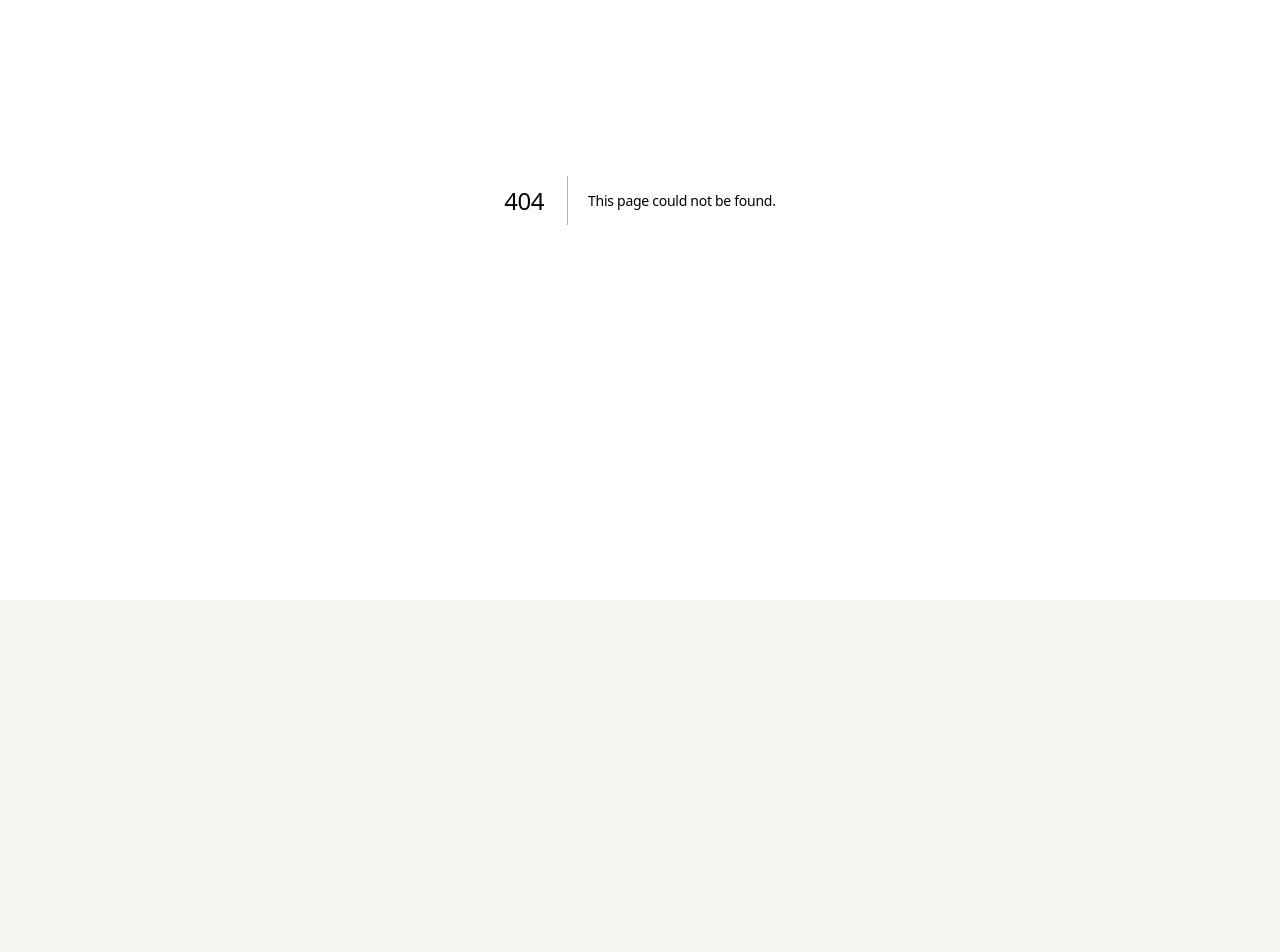
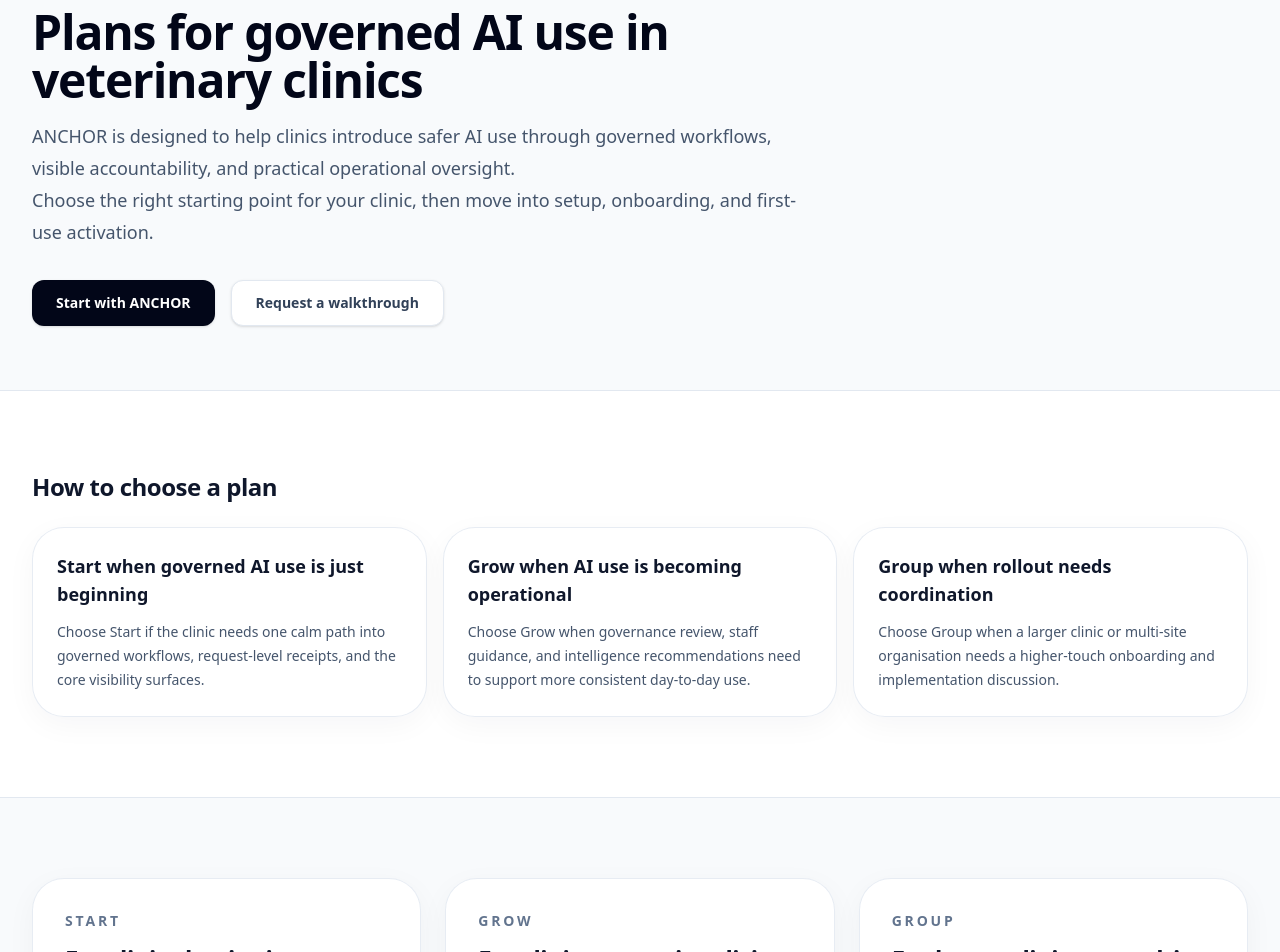
Before and after one commit to Raducu07/ANCHOR, a Next.js app: page /plans in a window 1280 px wide. Before the commit this address had no page. Shown: the part 200-1152 px from the top of the page. Before the commit the page ends 800 px from the top, so only its background shows below. Built offline with nearby package versions, Linux system fonts and the light colour scheme.

Commit message:
Add public plans page foundation

```diff
--- /dev/null
+++ b/app/plans/page.tsx
@@ -0,0 +1,128 @@
+import type { Metadata } from "next";
+import Link from "next/link";
+import { MarketingShell, SectionHeading, marketingPrimaryButtonClass, marketingSecondaryButtonClass } from "@/components/marketing/MarketingShell";
+import { Card } from "@/components/ui/Card";
+import { onboardingOverviewSteps, planCards, planChoiceGuidance, plansFaqs, productDoctrineItems } from "@/lib/marketingContent";
+
+export const metadata: Metadata = {
+  title: "ANCHOR | Plans",
+  description: "Choose the right starting point for governed AI use in veterinary clinics.",
+};
+
+export default function PlansPage() {
+  return (
+    <MarketingShell primaryCtaHref="/demo" primaryCtaLabel="Request a walkthrough">
+      <section className="px-4 pb-16 pt-24 sm:px-6 lg:px-8">
+        <div className="mx-auto max-w-7xl">
+          <SectionHeading
+            eyebrow="START WITH ANCHOR"
+            title="Plans for governed AI use in veterinary clinics"
+            body={`ANCHOR is designed to help clinics introduce safer AI use through governed workflows, visible accountability, and practical operational oversight.
+Choose the right starting point for your clinic, then move into setup, onboarding, and first-use activation.`}
+          />
+
+          <div className="mt-8 flex flex-col gap-4 sm:flex-row">
+            <Link href="/start" className={marketingPrimaryButtonClass("px-6 py-3 text-sm")}>
+              Start with ANCHOR
+            </Link>
+            <Link href="/demo" className={marketingSecondaryButtonClass("px-6 py-3 text-sm")}>
+              Request a walkthrough
+            </Link>
+          </div>
+        </div>
+      </section>
+
+      <section className="border-y border-slate-200 bg-white px-4 py-20 sm:px-6 lg:px-8">
+        <div className="mx-auto max-w-7xl">
+          <h2 className="text-2xl font-semibold text-slate-900">How to choose a plan</h2>
+          <div className="mt-6 grid gap-4 lg:grid-cols-3">
+            {planChoiceGuidance.map((item) => (
+              <Card key={item.title} className="rounded-[2rem] bg-slate-50 p-6">
+                <p className="text-lg font-semibold text-slate-900">{item.title}</p>
+                <p className="mt-3 text-sm leading-6 text-slate-600">{item.text}</p>
+              </Card>
+            ))}
+          </div>
+        </div>
+      </section>
+
+      <section className="px-4 py-20 sm:px-6 lg:px-8">
+        <div className="mx-auto grid max-w-7xl gap-6 lg:grid-cols-3">
+          {planCards.map((plan) => (
+            <Card key={plan.name} className="rounded-[2rem] p-8">
+              <p className="text-sm font-bold uppercase tracking-[0.2em] text-slate-500">{plan.name}</p>
+              <h2 className="mt-3 text-2xl font-semibold text-slate-900">{plan.audience}</h2>
+              <div className="mt-6 space-y-3">
+                {plan.features.map((feature) => (
+                  <div key={feature} className="rounded-2xl border border-slate-200 bg-slate-50 px-4 py-3 text-sm font-medium text-slate-700">
+                    {feature}
+                  </div>
+                ))}
+              </div>
+            </Card>
+          ))}
+        </div>
+      </section>
+
+      <section className="border-y border-slate-200 bg-white px-4 py-20 sm:px-6 lg:px-8">
+        <div className="mx-auto grid max-w-7xl gap-6 xl:grid-cols-[1fr_1fr]">
+          <Card className="rounded-[2rem] p-8">
+            <h2 className="text-2xl font-semibold text-slate-900">Product doctrine</h2>
+            <div className="mt-6 space-y-3">
+              {productDoctrineItems.map((item) => (
+                <div key={item} className="rounded-2xl border border-slate-200 bg-slate-50 px-4 py-4 text-sm font-medium text-slate-700">
+                  {item}
+                </div>
+              ))}
+            </div>
+          </Card>
+
+          <Card className="rounded-[2rem] p-8">
+            <h2 className="text-2xl font-semibold text-slate-900">Onboarding overview</h2>
+            <div className="mt-6 space-y-3">
+              {onboardingOverviewSteps.map((step, index) => (
+                <div key={step} className="flex items-start gap-4 rounded-2xl border border-slate-200 bg-slate-50 px-4 py-4">
+                  <span className="flex h-8 w-8 items-center justify-center rounded-full bg-slate-900 text-sm font-semibold text-white">
+                    {index + 1}
+                  </span>
+                  <p className="pt-1 text-sm font-medium text-slate-700">{step}</p>
+                </div>
+              ))}
+            </div>
+          </Card>
+        </div>
+      </section>
+
+      <section className="px-4 py-20 sm:px-6 lg:px-8">
+        <div className="mx-auto max-w-7xl">
+          <h2 className="text-2xl font-semibold text-slate-900">FAQ</h2>
+          <div className="mt-6 grid gap-4 xl:grid-cols-2">
+            {plansFaqs.map((item) => (
+              <Card key={item.question} className="rounded-[2rem] p-6">
+                <h3 className="text-lg font-semibold text-slate-900">{item.question}</h3>
+                <p className="mt-3 text-sm leading-6 text-slate-600">{item.answer}</p>
+              </Card>
+            ))}
+          </div>
+        </div>
+      </section>
+
+      <section className="border-t border-slate-200 bg-white px-4 py-24 sm:px-6 lg:px-8">
+        <div className="mx-auto max-w-4xl text-center">
+          <h2 className="text-4xl font-extrabold tracking-tight text-slate-950">Choose a calm entry into governed AI use</h2>
+          <p className="mt-4 text-xl text-slate-600">
+            Start with the right ANCHOR path for your clinic, then move into setup, onboarding, and first-use activation.
+          </p>
+          <div className="mt-8 flex flex-col justify-center gap-4 sm:flex-row">
+            <Link href="/start" className={marketingPrimaryButtonClass("px-10 py-4 text-base")}>
+              Start with ANCHOR
+            </Link>
+            <Link href="/demo" className={marketingSecondaryButtonClass("px-10 py-4 text-base")}>
+              Request a walkthrough
+            </Link>
+          </div>
+        </div>
+      </section>
+    </MarketingShell>
+  );
+}
```
